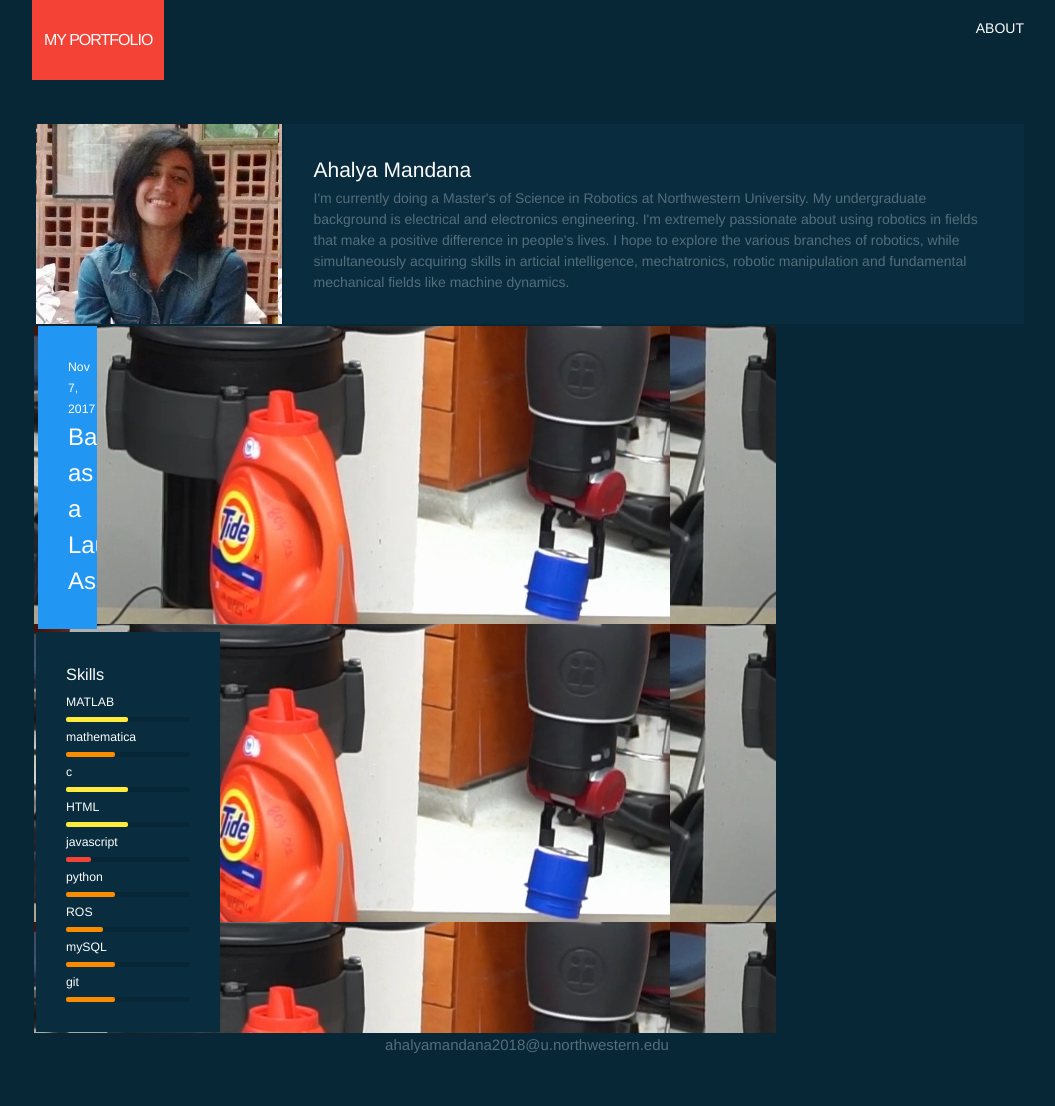
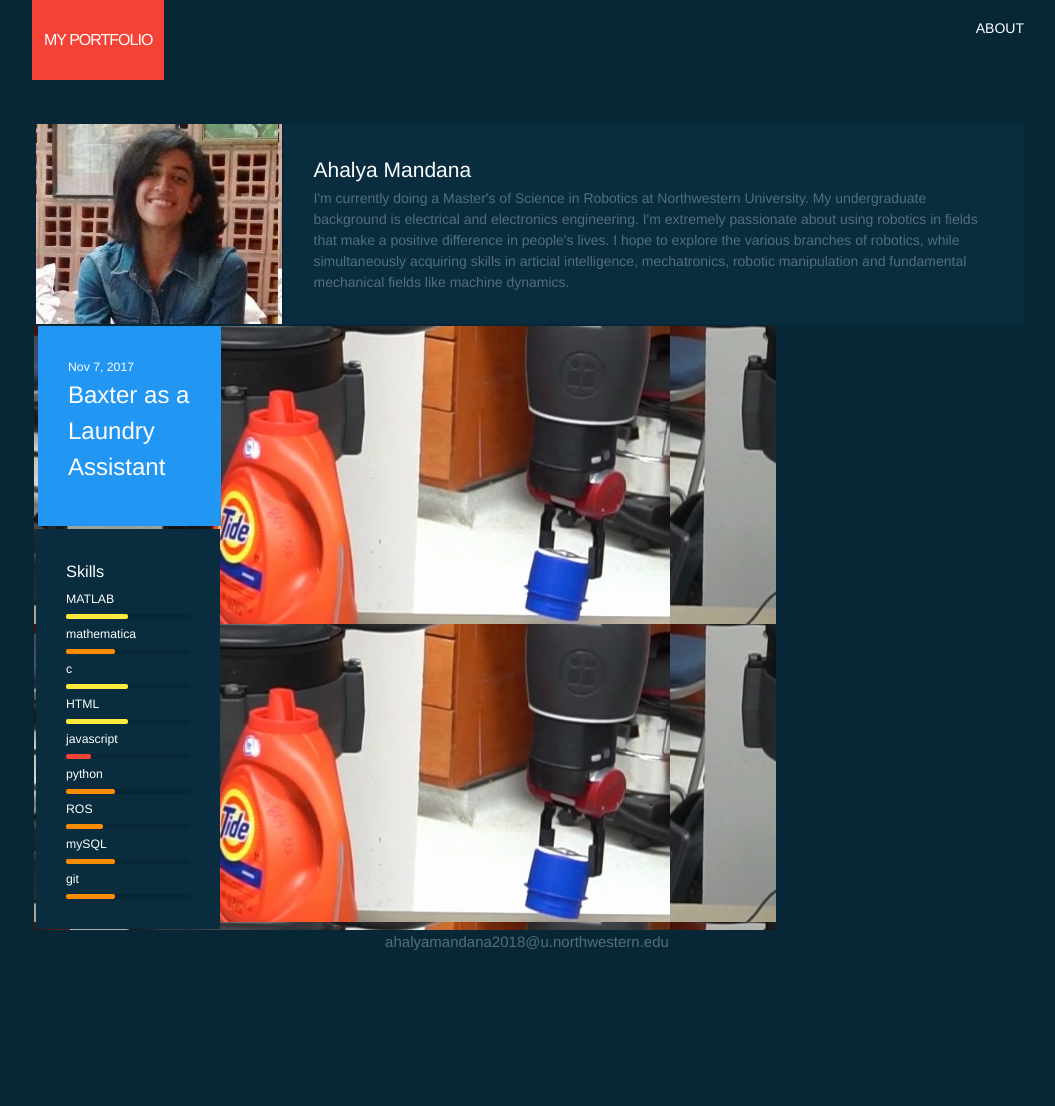
Before and after one commit to am2512/am2512.github.io, a Jekyll site: the page built from index.html, in a window 1280 px wide. Shown: the whole page, without its empty margins (112-1167 px from the left). Built offline with Jekyll 4.4.1, drawn with Linux system fonts in a browser that asks for light colours; after the commit the page ends 1003 px from its top, so only the background shows below that.

Commit message:
Formatting content

```diff
--- a/index.html
+++ b/index.html
@@ -25,7 +25,7 @@ layout: default
    <div class="block glass"  style="background-image:url(assets/1.jpg)">
 
 
-  <div class="col col-3">
+  <div class="col col-9">
     {% for post in site.posts %}
       <div class="col col-{{post.width}}">
         <div class="block {{post.color}}">
```
